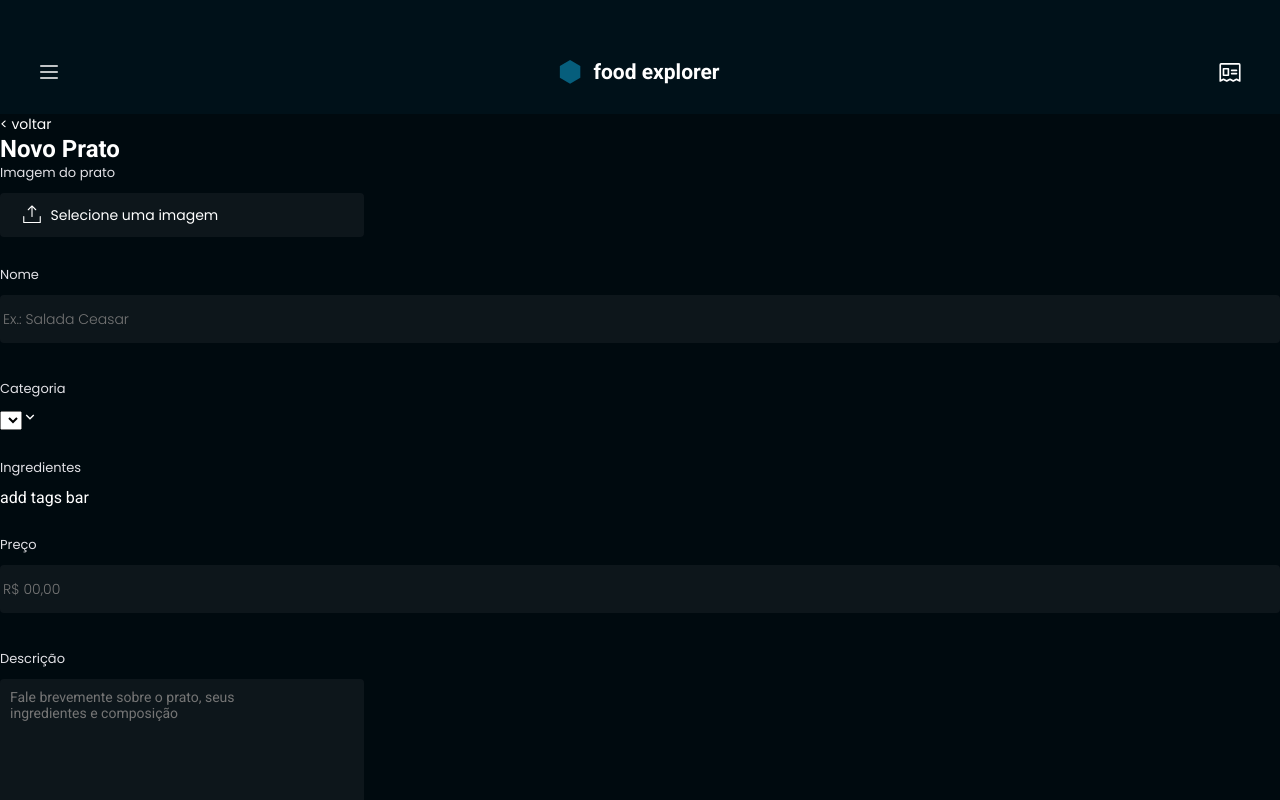
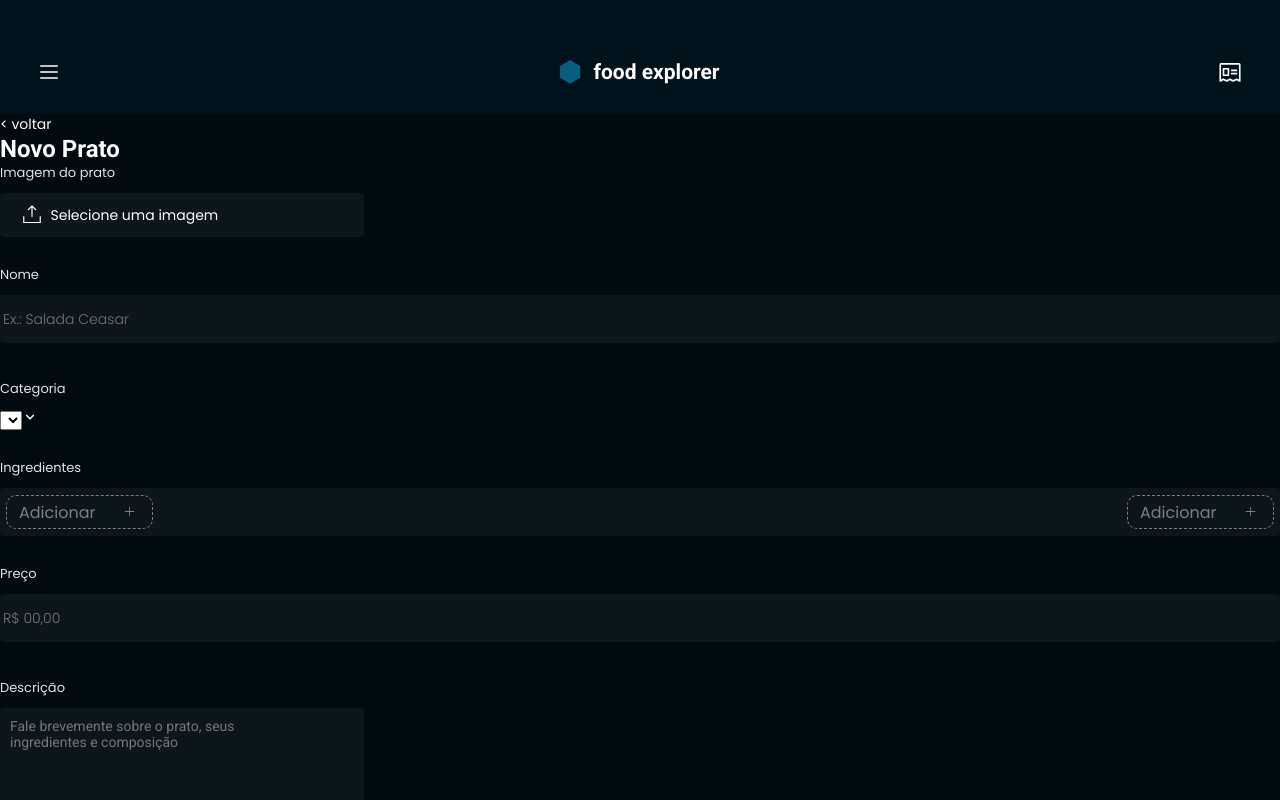
Before and after one commit to loren175/front-food-explorer, a React (Vite) app: page / in a window 1280 px wide. Shown: the top 800 px of the page. Built offline with nearby package versions, Linux system fonts and the light colour scheme.

Commit message:
add ingredientItem component and tags area in newDish page

```diff
--- /dev/null
+++ b/src/components/IngredientItem/index.jsx
@@ -0,0 +1,17 @@
+import { Container } from "./styles"
+import { PiPlus, PiX } from "react-icons/pi"
+
+export function IngredientItem({ isNew, ...rest }) {
+  return (
+    <Container>
+      <input
+      type="text"
+      readOnly={!isNew} {...rest} />
+      <button
+      type="button"
+      className={isNew ? "button-add" : "button-delete"}>
+        {isNew ? <PiPlus /> : <PiX />}
+      </button>
+    </Container>
+  )
+}
--- /dev/null
+++ b/src/components/IngredientItem/styles.js
@@ -0,0 +1,49 @@
+import styled from "styled-components"
+
+export const Container = styled.div`
+  display: flex;
+  align-items: center;
+  background-color: ${({ theme, isNew }) =>
+    isNew ? ` ${theme.COLORS.LIGHT_600}` : "transparent"};
+  border: ${({ theme, isNew }) =>
+    isNew ? "none" : `1px dashed ${theme.COLORS.LIGHT_500}`};
+  color: ${({ theme }) => theme.COLORS.LIGHT_100};
+  border-radius: 10px;
+  padding-right: 16px;
+  font-size: 16px;
+
+  button {
+    border: none;
+    background: none;
+  }
+
+  .button-delete {
+    color: ${({ theme }) => theme.COLORS.LIGHT_100};
+  }
+
+  .button-add {
+    color: ${({ theme }) => theme.COLORS.LIGHT_500};
+  }
+
+  svg {
+    font-size: 13px;
+  }
+
+  input {
+    height: 32px;
+    width: 116px;
+    padding: 12px;
+
+    color: ${({ theme, isNew }) =>
+      isNew
+        ? ` ${theme.COLORS.LIGHT_100}`
+        : `${theme.COLORS.LIGHT_500}
+      `};
+    background: transparent;
+    border: none;
+
+    &::placeholder {
+      color: ${({ theme }) => theme.COLORS.LIGHT_500};
+    }
+  }
+`
--- a/src/pages/NewDish/index.jsx
+++ b/src/pages/NewDish/index.jsx
@@ -8,6 +8,7 @@ import { Button } from "../../components/Button"
 import { Section } from "../../components/Section"
 import { PiUploadSimpleLight } from "react-icons/pi"
 import { RiArrowDownSLine } from "react-icons/ri"
+import { IngredientItem } from "../../components/IngredientItem"
 
 export function NewDish() {
   return (
@@ -41,7 +42,12 @@ export function NewDish() {
               <RiArrowDownSLine />
             </label>
           </Section>
-          <Section text="Ingredientes">add tags bar</Section>
+          <Section text="Ingredientes">
+            <div className="tags">
+              <IngredientItem isNew placeholder="Adicionar" />
+              <IngredientItem isNew placeholder="Adicionar" />
+            </div>
+          </Section>
           <Section text="Preço">
             <Input background="dark_800" placeholder="R$ 00,00" />
           </Section>
--- a/src/pages/NewDish/styles.js
+++ b/src/pages/NewDish/styles.js
@@ -17,6 +17,17 @@ export const Form = styled.form`
     height: 172px;
     outline: none;
     padding: 10px 50px 10px 10px;
+  }
+
+  .tags {
+    display: flex;
+    justify-content: space-between;
+    flex-wrap: wrap;
+    padding: 6px;
+    align-items: center;
+    background-color: ${({ theme }) => theme.COLORS.DARK_800};
+    border-radius: 4px;
+    height: 48px;
   }
 `
 
@@ -39,4 +50,5 @@ export const ImgUpload = styled.div`
   .upload {
     display: none;
   }
+
 `
```
